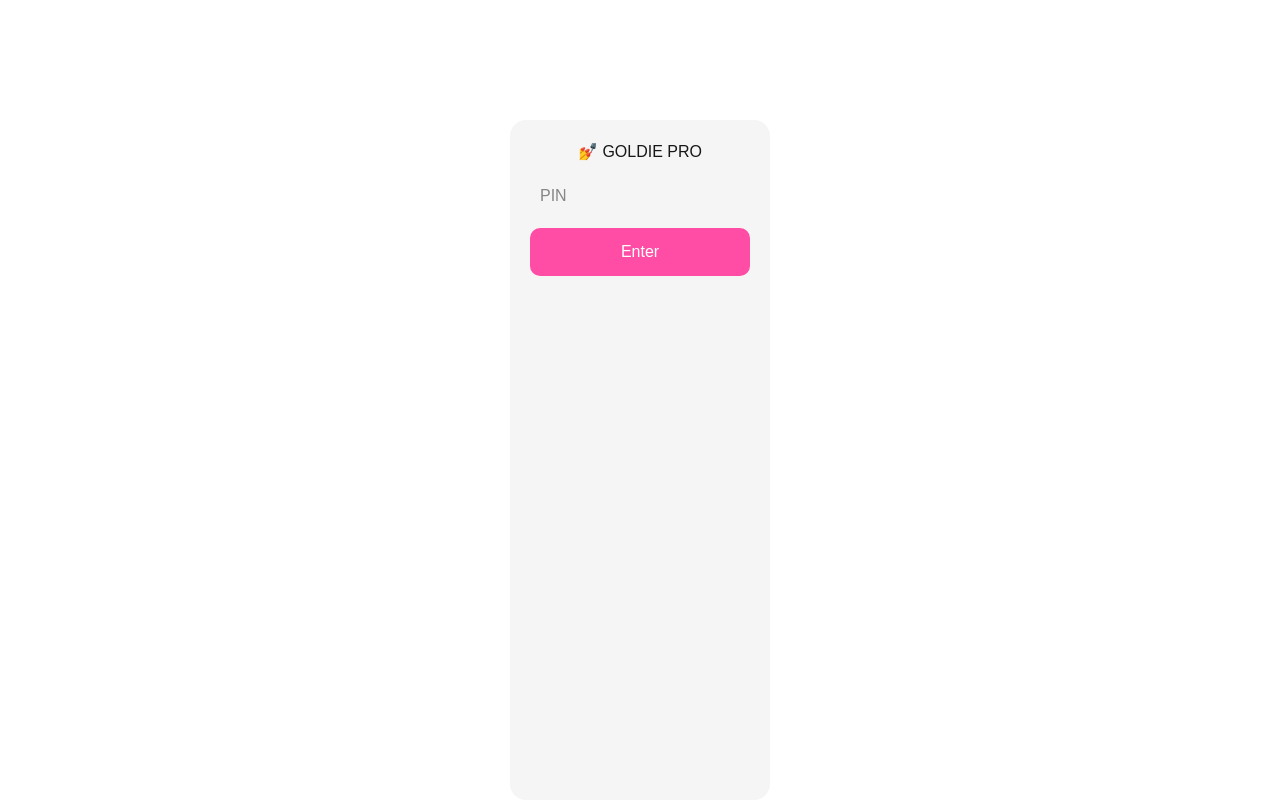
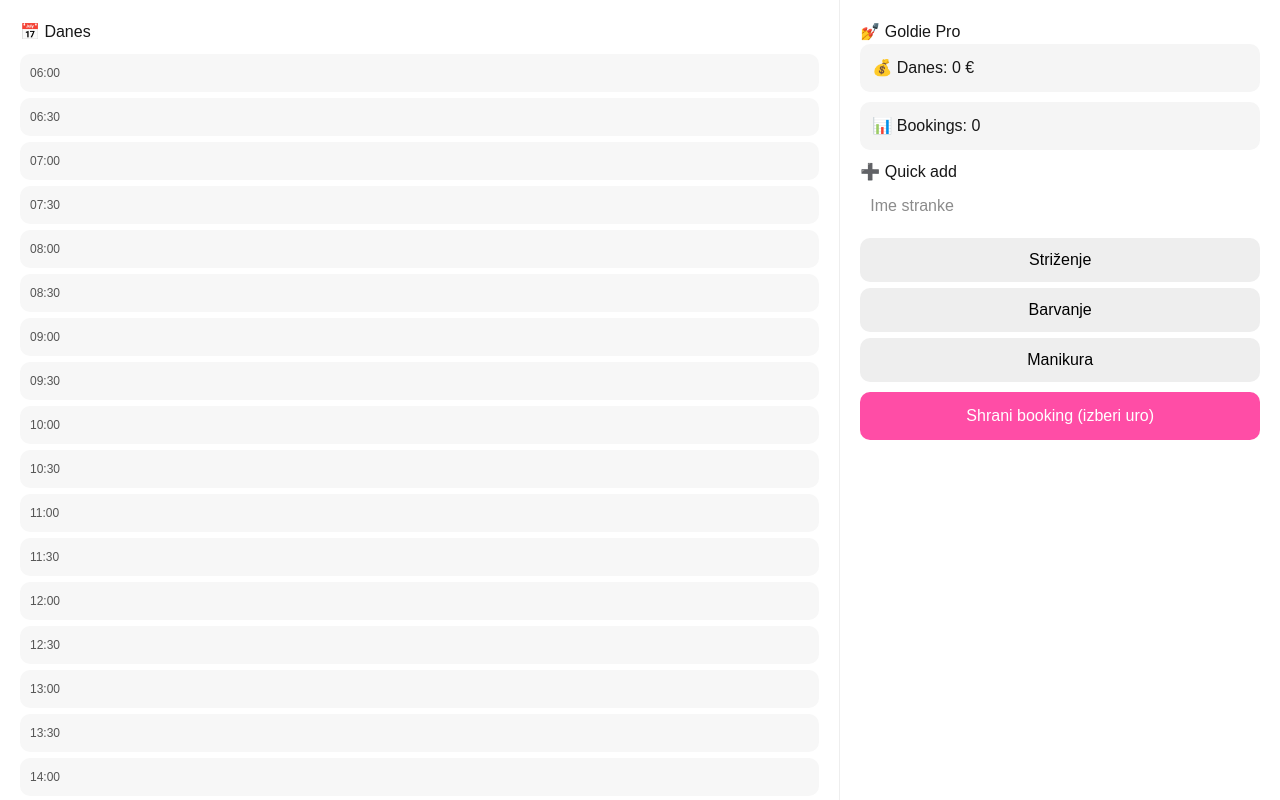
Before and after one commit to zibertvesna/mini-goldie, a Next.js app: page / in a window 1280 px wide. Shown: the top 800 px of the page. Built offline with nearby package versions, Linux system fonts and the light colour scheme.

Commit message:
salon pro update

```diff
--- a/app/page.tsx
+++ b/app/page.tsx
@@ -1,74 +1,40 @@
 "use client";
 
 import { useEffect, useState } from "react";
-import Calendar from "react-calendar";
-import "react-calendar/dist/Calendar.css";
-
 import { collection, onSnapshot, addDoc } from "firebase/firestore";
 import { db } from "../lib/firestore";
 
 const PIN = "1234";
 
-/* DEFAULT SERVICES (8) */
-const defaultServices = [
+/* HOURS */
+const times = Array.from({ length: 33 }, (_, i) => {
+  const hour = 6 + Math.floor(i / 2);
+  const min = i % 2 === 0 ? "00" : "30";
+  return `${hour.toString().padStart(2, "0")}:${min}`;
+});
+
+/* SERVICES */
+const services = [
   { name: "Striženje", price: 30, color: "#ff4da6" },
   { name: "Barvanje", price: 60, color: "#7c4dff" },
-  { name: "Fen frizura", price: 25, color: "#00c2ff" },
-  { name: "Manikura", price: 35, color: "#ffb703" },
-  { name: "Pedikura", price: 40, color: "#8ecae6" },
-  { name: "Lash lift", price: 45, color: "#219ebc" },
-  { name: "Makeup", price: 70, color: "#fb6f92" },
-  { name: "Obrvi", price: 20, color: "#8338ec" }
+  { name: "Manikura", price: 40, color: "#00c2ff" },
 ];
-
-/* SMS TEMPLATES */
-const defaultSms = [
-  "Pozdravljeni, vaš termin je potrjen 💅",
-  "Opomnik: imate termin jutri ob {time} 💄",
-  "Hvala za obisk 💕 Veselimo se ponovnega srečanja"
-];
-
-const calendarFix = `
-.react-calendar {
-  width: 100%;
-  border: none;
-  font-family: Arial;
-}
-
-.react-calendar button {
-  color: black;
-}
-
-.react-calendar__tile--active {
-  background: #ff4da6 !important;
-  color: white !important;
-}
-`;
 
 export default function Home() {
   const [pin, setPin] = useState("");
   const [unlocked, setUnlocked] = useState(false);
 
-  /* NAVIGATION */
-  const [tab, setTab] = useState("booking");
-
-  /* BOOKING */
-  const [date, setDate] = useState(new Date());
-  const [time, setTime] = useState("");
   const [name, setName] = useState("");
+  const [time, setTime] = useState<string | null>(null);
   const [service, setService] = useState<any>(null);
 
-  /* DATA */
   const [appointments, setAppointments] = useState<any[]>([]);
-  const [services, setServices] = useState(defaultServices);
-  const [sms, setSms] = useState(defaultSms);
 
-  /* LIVE FIREBASE */
   useEffect(() => {
     if (!unlocked) return;
 
     const unsub = onSnapshot(collection(db, "appointments"), (snap) => {
-      setAppointments(snap.docs.map((d) => ({ id: d.id, ...d.data() })));
+      setAppointments(snap.docs.map(d => ({ id: d.id, ...d.data() })));
     });
 
     return () => unsub();
@@ -76,7 +42,6 @@ export default function Home() {
 
   const login = () => {
     if (pin === PIN) setUnlocked(true);
-    else alert("Wrong PIN");
   };
 
   const book = async () => {
@@ -84,85 +49,67 @@ export default function Home() {
 
     await addDoc(collection(db, "appointments"), {
       name,
-      date: date.toDateString(),
       time,
+      date: new Date().toDateString(),
       service: service.name,
       price: service.price,
-      color: service.color
+      color: service.color,
     });
 
     setName("");
-    setTime("");
+    setTime(null);
     setService(null);
   };
 
-  const addService = () => {
-    setServices([
-      ...services,
-      {
-        name: "Nova storitev",
-        price: 0,
-        color: "#ff4da6"
-      }
-    ]);
-  };
-
-  const updateSms = (index: number, value: string) => {
-    const copy = [...sms];
-    copy[index] = value;
-    setSms(copy);
-  };
-
-  const times = [
-    "06:00","06:30","07:00","07:30","08:00","08:30",
-    "09:00","09:30","10:00","10:30","11:00","11:30",
-    "12:00","12:30","13:00","13:30","14:00","14:30",
-    "15:00","15:30","16:00","16:30","17:00","17:30",
-    "18:00","18:30","19:00","19:30","20:00","20:30",
-    "21:00","21:30","22:00"
-  ];
-
-  if (!unlocked) {
-    return (
-      <main style={styles.screen}>
-        <div style={styles.card}>
-          <h2>💅 GOLDIE PRO</h2>
-
-          <input
-            type="password"
-            placeholder="PIN"
-            value={pin}
-            onChange={(e) => setPin(e.target.value)}
-            style={styles.input}
-          />
-
-          <button onClick={login} style={styles.button}>
-            Enter
-          </button>
-        </div>
-      </main>
+  const revenueToday = appointments.reduce(
+    (sum, a) => sum + (a.price || 0),
+    0
   );
-  }
 
   return (
-    <main style={styles.screen}>
-      <div style={styles.app}>
+    <div style={styles.screen}>
 
-        <style>{calendarFix}</style>
+      {/* LEFT TIMELINE */}
+      <div style={styles.timeline}>
 
-        {/* NAV */}
-        <div style={styles.nav}>
-          <button onClick={() => setTab("booking")}>📅 Booking</button>
-          <button onClick={() => setTab("services")}>💄 Services</button>
-          <button onClick={() => setTab("settings")}>⚙️ Settings</button>
+        <h2 style={{ marginBottom: 10 }}>📅 Danes</h2>
+
+        {times.map(t => {
+          const booking = appointments.find(a => a.time === t);
+
+          return (
+            <div
+              key={t}
+              onClick={() => setTime(t)}
+              style={{
+                ...styles.row,
+                background: booking ? booking.color : "#f7f7f7",
+              }}
+            >
+              <div style={styles.hour}>{t}</div>
+
+              <div style={styles.content}>
+                {booking ? booking.name + " • " + booking.service : ""}
+              </div>
+            </div>
+          );
+        })}
       </div>
 
-        {/* ================= BOOKING ================= */}
-        {tab === "booking" && (
-          <>
-            <h3>Booking</h3>
+      {/* RIGHT DASHBOARD */}
+      <div style={styles.dashboard}>
 
-            <Calendar value={date} onChange={(v: any) => setDate(v)} />
+        <h2>💅 Goldie Pro</h2>
+
+        <div style={styles.card}>
+          💰 Danes: {revenueToday} €
+        </div>
+
+        <div style={styles.card}>
+          📊 Bookings: {appointments.length}
+        </div>
+
+        <h3>➕ Quick add</h3>
 
         <input
           placeholder="Ime stranke"
@@ -172,209 +119,101 @@ export default function Home() {
         />
 
         <div style={styles.services}>
-              {services.map((s, i) => (
+          {services.map(s => (
             <button
-                  key={i}
+              key={s.name}
               onClick={() => setService(s)}
               style={{
                 ...styles.serviceBtn,
-                    background: service?.name === s.name ? s.color : "#eee"
+                background: service?.name === s.name ? s.color : "#eee",
+                color: service?.name === s.name ? "#fff" : "#000",
               }}
             >
-                  {s.name} ({s.price}€)
+              {s.name}
             </button>
           ))}
         </div>
 
-            <div style={styles.times}>
-              {times.map((t) => {
-                const taken = appointments.some(
-                  (a) => a.date === date.toDateString() && a.time === t
-                );
+        <button onClick={book} style={styles.save}>
+          Shrani booking ({time || "izberi uro"})
+        </button>
 
-                return (
-                  <button
-                    key={t}
-                    disabled={taken}
-                    onClick={() => setTime(t)}
-                    style={{
-                      ...styles.timeBtn,
-                      background: taken ? "#ccc" : time === t ? "#ff4da6" : "#f5f5f5"
-                    }}
-                  >
-                    {t}
-                  </button>
-                );
-              })}
       </div>
 
-            <button onClick={book} style={styles.save}>
-              Shrani
-            </button>
-          </>
-        )}
-
-        {/* ================= SERVICES ================= */}
-        {tab === "services" && (
-          <>
-            <h3>💄 Services</h3>
-
-            <button onClick={addService} style={styles.addBtn}>
-              + Add service
-            </button>
-
-            {services.map((s, i) => (
-              <div key={i} style={styles.serviceRow}>
-                <input
-                  value={s.name}
-                  onChange={(e) => {
-                    const copy = [...services];
-                    copy[i].name = e.target.value;
-                    setServices(copy);
-                  }}
-                />
-
-                <input
-                  type="number"
-                  value={s.price}
-                  onChange={(e) => {
-                    const copy = [...services];
-                    copy[i].price = Number(e.target.value);
-                    setServices(copy);
-                  }}
-                />
-
-                <input
-                  type="color"
-                  value={s.color}
-                  onChange={(e) => {
-                    const copy = [...services];
-                    copy[i].color = e.target.value;
-                    setServices(copy);
-                  }}
-                />
     </div>
-            ))}
-          </>
-        )}
-
-        {/* ================= SETTINGS ================= */}
-        {tab === "settings" && (
-          <>
-            <h3>⚙️ SMS Templates</h3>
-
-            {sms.map((s, i) => (
-              <textarea
-                key={i}
-                value={s}
-                onChange={(e) => updateSms(i, e.target.value)}
-                style={styles.sms}
-              />
-            ))}
-          </>
-        )}
-
-      </div>
-    </main>
   );
 }
 
 /* STYLES */
 const styles: any = {
   screen: {
+    display: "flex",
     minHeight: "100vh",
+    fontFamily: "Arial",
+    background: "#fff",
+  },
+
+  timeline: {
+    flex: 2,
+    padding: 20,
+    borderRight: "1px solid #eee",
+  },
+
+  dashboard: {
+    flex: 1,
+    padding: 20,
+  },
+
+  row: {
     display: "flex",
-    justifyContent: "center",
-    fontFamily: "Arial",
-    background: "#fff"
+    padding: 10,
+    marginBottom: 6,
+    borderRadius: 10,
+    cursor: "pointer",
+  },
+
+  hour: {
+    width: 70,
+    color: "#555",
+    fontSize: 12,
+  },
+
+  content: {
+    flex: 1,
+    fontSize: 13,
   },
 
   card: {
-    marginTop: 120,
-    padding: 20,
-    width: 260,
+    padding: 12,
     background: "#f5f5f5",
-    borderRadius: 16,
-    textAlign: "center"
-  },
-
-  app: {
-    width: "100%",
-    maxWidth: 420,
-    padding: 16
-  },
-
-  nav: {
-    display: "flex",
-    justifyContent: "space-between",
-    marginBottom: 10
+    borderRadius: 10,
+    marginBottom: 10,
   },
 
   input: {
     width: "100%",
     padding: 10,
-    margin: "10px 0"
+    marginBottom: 10,
   },
 
-  button: {
+  services: {
+    display: "grid",
+    gap: 6,
+    marginBottom: 10,
+  },
+
+  serviceBtn: {
+    padding: 10,
+    border: "none",
+    borderRadius: 10,
+  },
+
+  save: {
     width: "100%",
     padding: 12,
     background: "#ff4da6",
     color: "#fff",
     border: "none",
-    borderRadius: 10
+    borderRadius: 10,
   },
-
-  services: {
-    display: "grid",
-    gap: 6
-  },
-
-  serviceBtn: {
-    padding: 10,
-    border: "none",
-    borderRadius: 10
-  },
-
-  serviceRow: {
-    display: "grid",
-    gridTemplateColumns: "2fr 1fr 1fr",
-    gap: 6,
-    marginBottom: 6
-  },
-
-  times: {
-    display: "grid",
-    gridTemplateColumns: "repeat(3,1fr)",
-    gap: 6,
-    marginTop: 10
-  },
-
-  timeBtn: {
-    padding: 10,
-    border: "none",
-    borderRadius: 10
-  },
-
-  save: {
-    width: "100%",
-    padding: 12,
-    marginTop: 10,
-    background: "#ff4da6",
-    color: "#fff",
-    border: "none",
-    borderRadius: 10
-  },
-
-  addBtn: {
-    width: "100%",
-    padding: 10,
-    marginBottom: 10
-  },
-
-  sms: {
-    width: "100%",
-    height: 60,
-    marginBottom: 10
-  }
 };
```
Lines whose indentation alone changed are shown as unchanged.
